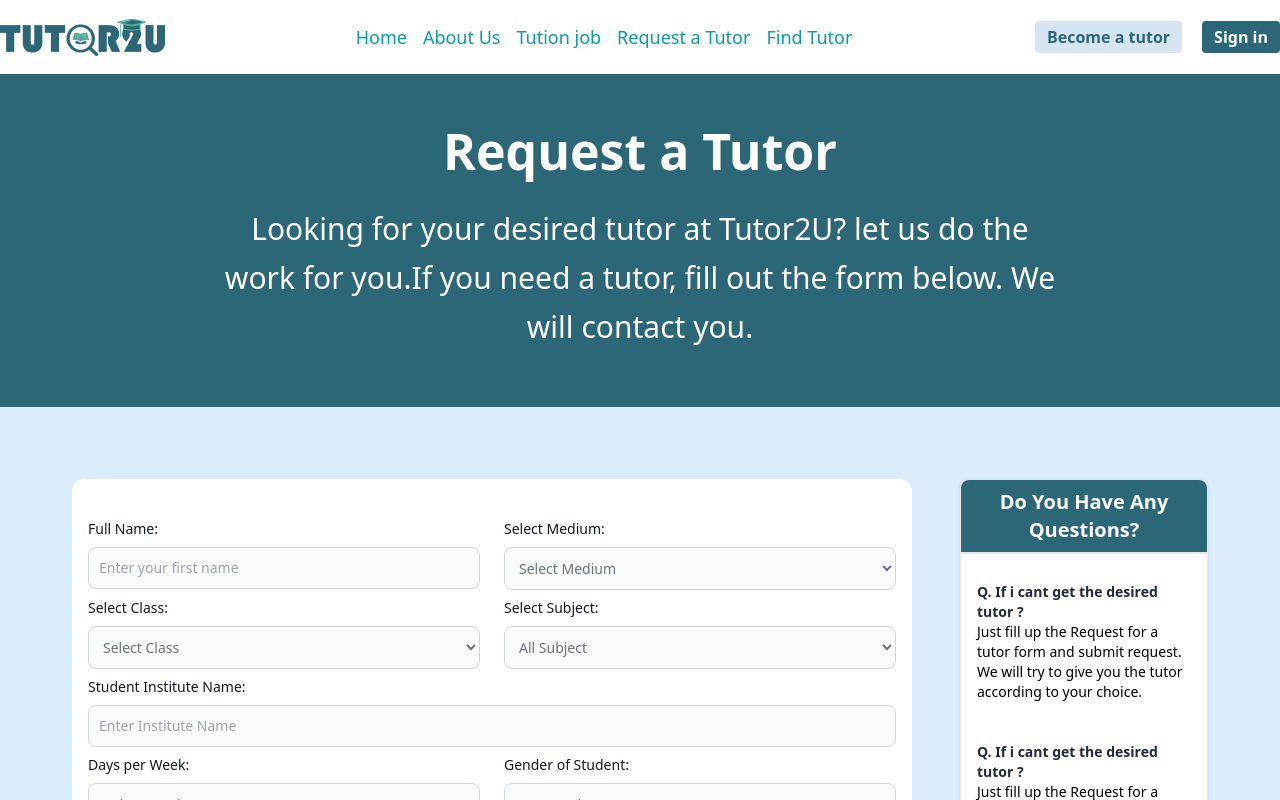
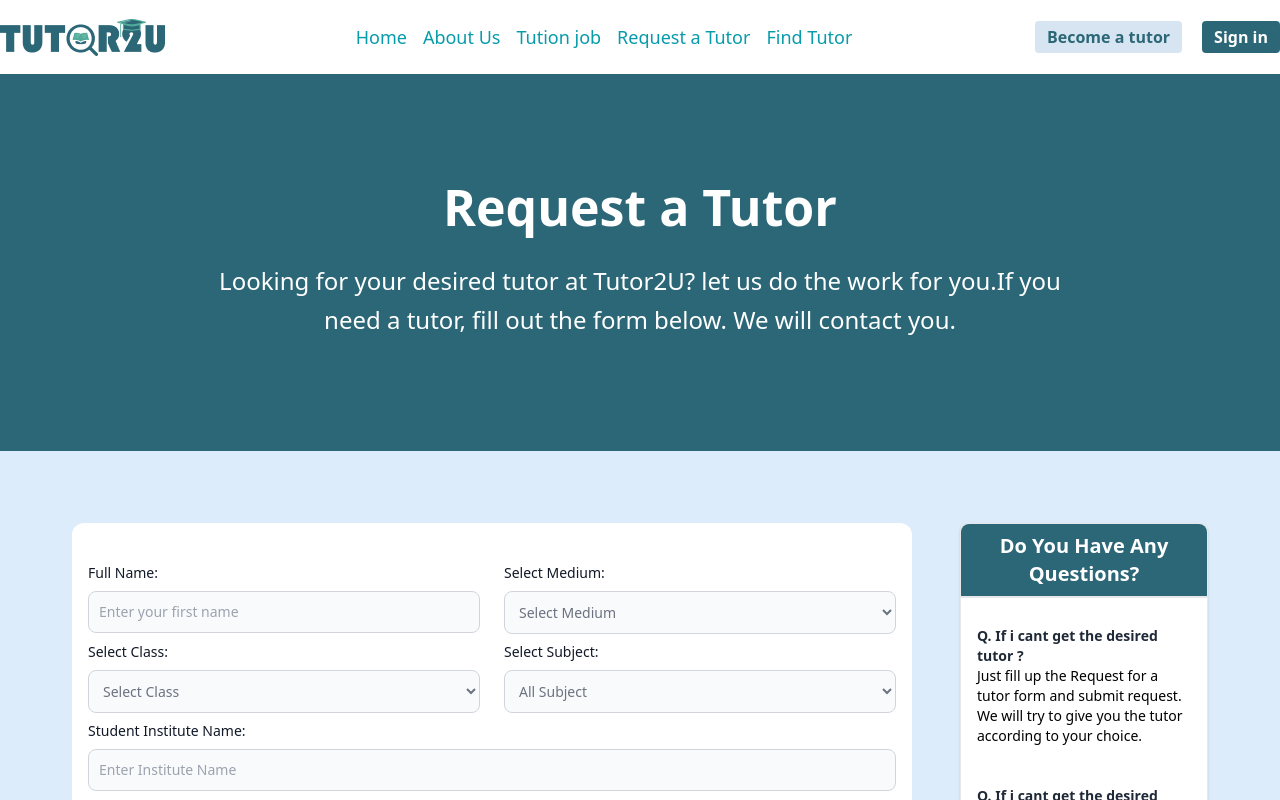
Before and after one commit to krazytofayel/tutor2u, a React (Vite) app: page /request_tutor in a window 1280 px wide. Shown: the top 800 px of the page. Built offline with nearby package versions, Linux system fonts and the light colour scheme; the HTML template or start-up script is replaced by a standard one.

Commit message:
request tutor page check complete

```diff
--- a/src/Components/Pages/RequestTutor/RequestTutor.jsx
+++ b/src/Components/Pages/RequestTutor/RequestTutor.jsx
@@ -22,7 +22,7 @@ const RequestTutor = () => {
 
   return (
     <>
-      <div className={`z-10  ${navfix ? ' top-0 h-[9%] w-full fixed bg-white transition-all duration-300 ease-in-out ' : ''}`} >
+    <div className={`z-20  ${navfix ? ' top-0 h-[12%] md:h-[14.5%] lg:h-[10.5%]  w-full fixed bg-white transition-all duration-300 ease-in-out ' : ''}`} >
         <Navbars className='relative ' />
 
       </div>
@@ -30,11 +30,11 @@ const RequestTutor = () => {
 
 
       <section className="bg-[#2C6777] ">
-        <div className="xl:w-[55rem] lg:w-[38rem] mx-auto py-10 text-center">
+        <div className="xl:w-[55rem] lg:w-[38rem] mx-auto py-24 text-center">
           <h1 className="text-white text-[35px] xl:text-[50px] lg:text-[36px] md:text-[27px] title-font font-bold mb-4 ">
             Request a Tutor
           </h1>
-          <p className="leading-relaxed xl:text-[30px] text-xl text-white mb-4 lg:font-medium  md:font-semibold font-medium  mx-4">
+          <p className="leading-relaxed xl:text-[24px] text-xl text-white mb-4 lg:font-medium  md:font-semibold font-medium  mx-4">
             Looking for your desired tutor at Tutor2U? let us do the work for you.If you need a tutor, fill out the form below. We will contact you.
 
           </p>
```
